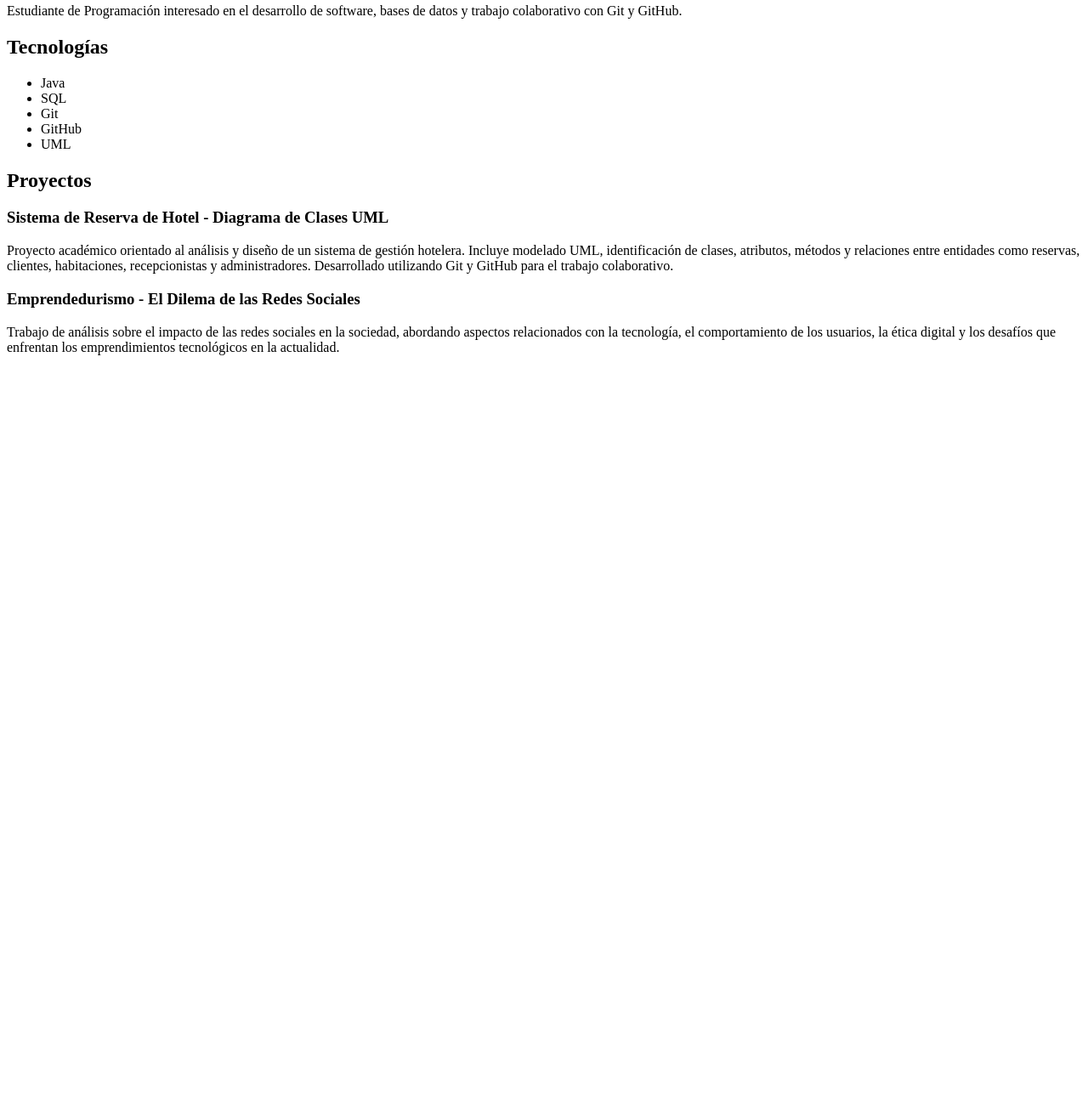
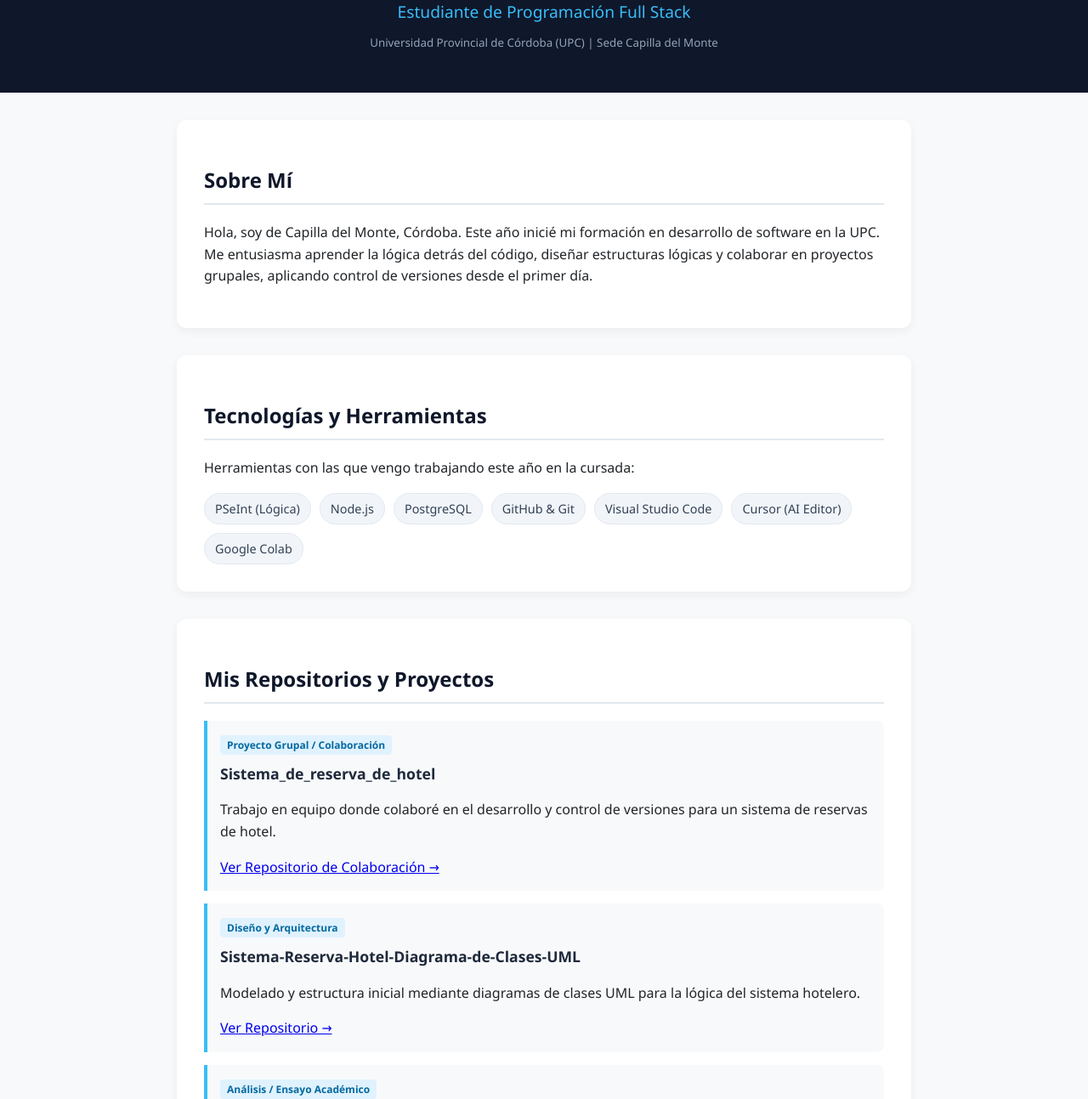
Before and after one commit to alupizarro/alupizarro.github.io, a plain HTML site: page index.html in a window 1280 px wide. Shown: the part 123-1416 px from the top of the page at 85% size. Before the commit the page ends 800 px from the top, so only its background shows below. Drawn offline with Linux system fonts and the light colour scheme.

Commit message:
Update index.html with new content and styles

```diff
--- a/index.html
+++ b/index.html
@@ -1,37 +1,87 @@
 <!DOCTYPE html>
 <html lang="es">
 <head>
-<meta charset="UTF-8">
-<title>Alu Pizarro - Portafolio</title>
+    <meta charset="UTF-8">
+    <meta name="viewport" content="width=device-width, initial-scale=1.0">
+    <title>Alejandra Pizarro - Estudiante Full Stack UPC</title>
+    <style>
+        body { font-family: 'Segoe UI', Tahoma, Geneva, Verdana, sans-serif; line-height: 1.6; margin: 0; padding: 0; background: #f8f9fa; color: #212529; }
+        header { background: #0f172a; color: #fff; padding: 3rem 1rem; text-align: center; }
+        header h1 { margin: 0; font-size: 2.5rem; }
+        header p { margin: 10px 0 0; color: #38bdf8; font-size: 1.2rem; font-weight: 500; }
+        header small { display: block; margin-top: 10px; color: #94a3b8; }
+        section { max-width: 800px; margin: 2rem auto; padding: 2rem; background: #fff; border-radius: 12px; box-shadow: 0 4px 12px rgba(0,0,0,0.05); }
+        h2 { color: #0f172a; border-bottom: 2px solid #e2e8f0; padding-bottom: 8px; }
+        .tech-container { display: flex; flex-wrap: wrap; gap: 10px; margin-top: 15px; }
+        .tech-badge { background: #f1f5f9; color: #334155; padding: 6px 12px; border-radius: 20px; font-size: 0.9rem; font-weight: 500; border: 1px solid #e2e8f0; }
+        .project-card { background: #f8f9fa; border-left: 4px solid #38bdf8; padding: 15px; margin: 15px 0; border-radius: 0 8px 8px 0; }
+        .project-card h3 { margin: 0 0 8px 0; font-size: 1.1rem; color: #1e293b; }
+        .project-card span { display: inline-block; background: #e0f2fe; color: #0369a1; font-size: 0.75rem; padding: 2px 8px; border-radius: 4px; font-weight: bold; margin-bottom: 8px; }
+        .links { display: flex; gap: 20px; margin-top: 15px; flex-wrap: wrap; }
+        .links a { color: #0284c7; font-weight: 600; text-decoration: none; }
+        .links a:hover { text-decoration: underline; }
+    </style>
 </head>
 <body>
-<h1>Alu Pizarro</h1>
 
-<h2>Sobre mí</h2>
-<p>Estudiante de Programación interesado en el desarrollo de software, bases de datos y trabajo colaborativo con Git y GitHub.</p>
+    <header>
+        <h1>Alejandra Pizarro</h1>
+        <p>Estudiante de Programación Full Stack</p>
+        <small>Universidad Provincial de Córdoba (UPC) | Sede Capilla del Monte</small>
+    </header>
 
-<h2>Tecnologías</h2>
-<ul>
-<li>Java</li>
-<li>SQL</li>
-<li>Git</li>
-<li>GitHub</li>
-<li>UML</li>
-</ul>
+    <section id="sobre-mi">
+        <h2>Sobre Mí</h2>
+        <p>Hola, soy de Capilla del Monte, Córdoba. Este año inicié mi formación en desarrollo de software en la UPC. Me entusiasma aprender la lógica detrás del código, diseñar estructuras lógicas y colaborar en proyectos grupales, aplicando control de versiones desde el primer día.</p>
+    </section>
 
-<h2>Proyectos</h2>
+    <section id="tecnologias">
+        <h2>Tecnologías y Herramientas</h2>
+        <p>Herramientas con las que vengo trabajando este año en la cursada:</p>
+        <div class="tech-container">
+            <span class="tech-badge">PSeInt (Lógica)</span>
+            <span class="tech-badge">Node.js</span>
+            <span class="tech-badge">PostgreSQL</span>
+            <span class="tech-badge">GitHub & Git</span>
+            <span class="tech-badge">Visual Studio Code</span>
+            <span class="tech-badge">Cursor (AI Editor)</span>
+            <span class="tech-badge">Google Colab</span>
+        </div>
+    </section>
 
-<h3>Sistema de Reserva de Hotel - Diagrama de Clases UML</h3>
-<p>
-Proyecto académico orientado al análisis y diseño de un sistema de gestión hotelera.
-Incluye modelado UML, identificación de clases, atributos, métodos y relaciones
-entre entidades como reservas, clientes, habitaciones, recepcionistas y administradores.
-Desarrollado utilizando Git y GitHub para el trabajo colaborativo.
-</p>
+    <section id="proyectos">
+        <h2>Mis Repositorios y Proyectos</h2>
 
-<h3>Emprendedurismo - El Dilema de las Redes Sociales</h3>
-<p>
-Trabajo de análisis sobre el impacto de las redes sociales en la sociedad, abordando
-aspectos relacionados con la tecnología, el comportamiento de los usuarios, la ética
-digital y los desafíos que enfrentan los emprendimientos tecnológicos en la actualidad.
-</p>
+        <div class="project-card">
+            <span>Proyecto Grupal / Colaboración</span>
+            <h3>Sistema_de_reserva_de_hotel</h3>
+            <p>Trabajo en equipo donde colaboré en el desarrollo y control de versiones para un sistema de reservas de hotel.</p>
+            <a href="https://github.com" target="_blank">Ver Repositorio de Colaboración →</a>
+        </div>
+
+        <div class="project-card">
+            <span>Diseño y Arquitectura</span>
+            <h3>Sistema-Reserva-Hotel-Diagrama-de-Clases-UML</h3>
+            <p>Modelado y estructura inicial mediante diagramas de clases UML para la lógica del sistema hotelero.</p>
+            <a href="https://github.com" target="_blank">Ver Repositorio →</a>
+        </div>
+
+        <div class="project-card">
+            <span>Análisis / Ensayo Académico</span>
+            <h3>Emprendurismo-El-dilema-de-redes-sociales</h3>
+            <p>Repositorio dedicado al análisis del impacto tecnológico, debate y ecosistemas digitales en la sociedad.</p>
+            <a href="https://github.com" target="_blank">Ver Repositorio →</a>
+        </div>
+    </section>
+
+    <section id="contacto">
+        <h2>Contacto</h2>
+        <div class="links">
+            <a href="https://linkedin.com" target="_blank">LinkedIn</a>
+            <a href="https://github.com" target="_blank">GitHub</a>
+            <a href="mailto:alejandranoemipizarro.sedecdelmonte@upc.edu.ar">Enviar un Correo</a>
+        </div>
+    </section>
+
+</body>
+</html>
```
